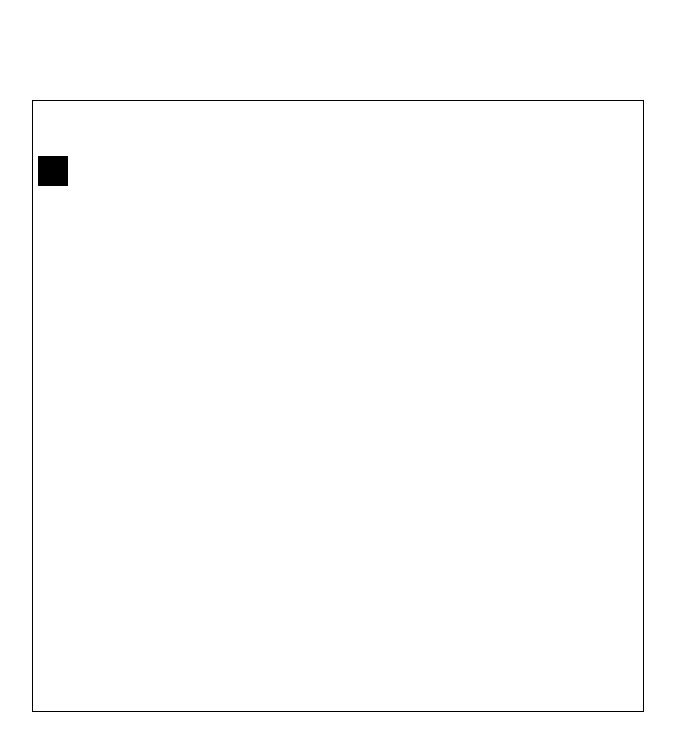
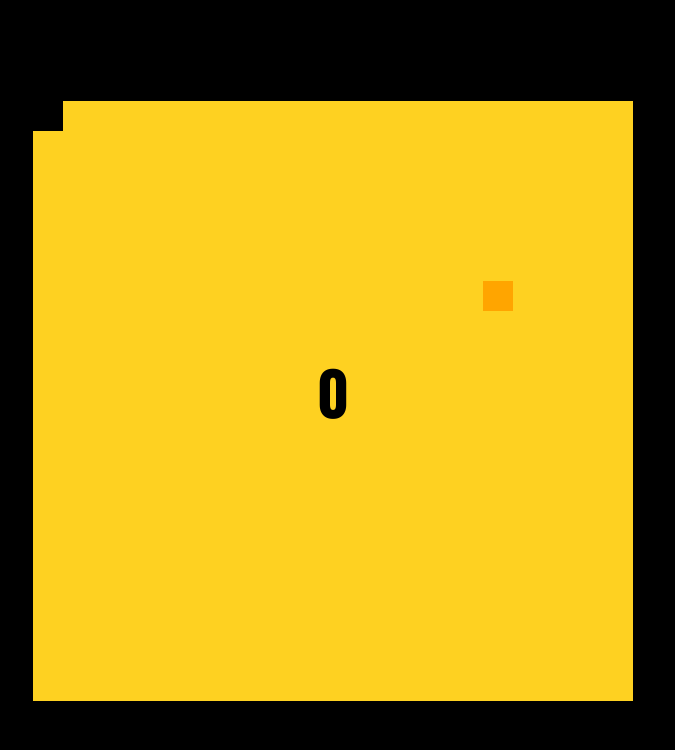
Before and after one commit to jomarsantos/Simple-Game, a plain HTML site: page Simple Game.html in a window 1280 px wide. Shown: the whole page, without its empty margins (308-983 px from the left). Drawn offline with nearby package versions, Linux system fonts and the light colour scheme.

Commit message:
Added targets, added colors, added scoreboard

```diff
--- a/Simple Game.html
+++ b/Simple Game.html
@@ -2,6 +2,9 @@
 <head>
 <title>Sandbox</title>
 <style>
+html {
+	background-color: black;
+}
 #frame {
 	position: absolute;
 	height: 600px;
@@ -13,18 +16,31 @@
 	left: 50%;
 	margin-top: -300px;
 	margin-left: -300px;
-	padding: 5px;
+	background-color: #fed121;
 }
 #score {
-	position: relative;
+	position: absolute;
 	height: 50px;
-	top: 50%;
+	width: 100px;
+	top: 45%;
 	left: 50%;
-	margin-top:
-	background-color: black;
+	margin-top: -25px;
+	margin-left: -50px;
+	/*background-color: black;*/
+	text-align: center;
+	font-family: 'Oswald', sans-serif;
+	font-size: 60px;
+}
+#target {
+	position: absolute;
+	height: 30px;
+	width: 30px;
+	top: 0px;
+	left: 0px;
+	background-color: orange;
 }
 #sprite {
-	position: relative;
+	position: absolute;
 	height: 30px;
 	width: 30px;
 	top: 0px;
@@ -32,21 +48,31 @@
 	background-color: black;
 }
 </style>
+<link href='http://fonts.googleapis.com/css?family=Oswald:700' rel='stylesheet' type='text/css'>
 <script src="https://ajax.googleapis.com/ajax/libs/jquery/1.11.3/jquery.min.js"></script>
 
 <script>
 $(document).ready(function(){
+	var score = 0;
 	var spriteTop = 0;
 	var spriteLeft = 0;
+	var targetTop;
+	var targetLeft;
 	var frameHeight = 600;
 	var frameWidth = 600;
 	var spriteHeight = 30;
 	var spriteWidth = 30;
-	var speed = 10;
+	var speed = 30;
 	var keys = {left:false, right:false, up:false, down:false};
 
-	setInterval(tick, 50);
-
+	setTargetCoordinates();
+	function setTargetCoordinates() {
+		targetTop = Math.floor(Math.random() * 20 + 1) * 30 - 30;
+		targetLeft = Math.floor(Math.random() * 20 + 1) * 30 - 30;
+		document.getElementById('target').style.top = targetTop;
+		document.getElementById('target').style.left = targetLeft;
+	}
+	setInterval(tick, 100);
 	function tick() {
 		if (keys['down'] && spriteTop + speed + spriteHeight <= frameHeight) {
 			spriteTop += speed;
@@ -64,6 +90,15 @@ $(document).ready(function(){
 			spriteLeft += speed;
 			document.getElementById('sprite').style.left = spriteLeft + "px";
 		}
+		if (spriteTop == targetTop & spriteLeft == targetLeft) {
+			addPoint();
+			setTargetCoordinates();
+		}
+	}
+
+	function addPoint() {
+		score++;
+		document.getElementById('score').innerHTML = score;
 	}
 
 	window.onkeydown = function(e) {
@@ -97,7 +132,8 @@ $(document).ready(function(){
 
 <body>
 <div id="frame">
-	<div id="score"></div>
+	<div id="score">0</div>
+	<div id="target"></div>
 	<div id="sprite"></div>
 </div>
 
```
Also changed, not shown: 1 other file.
